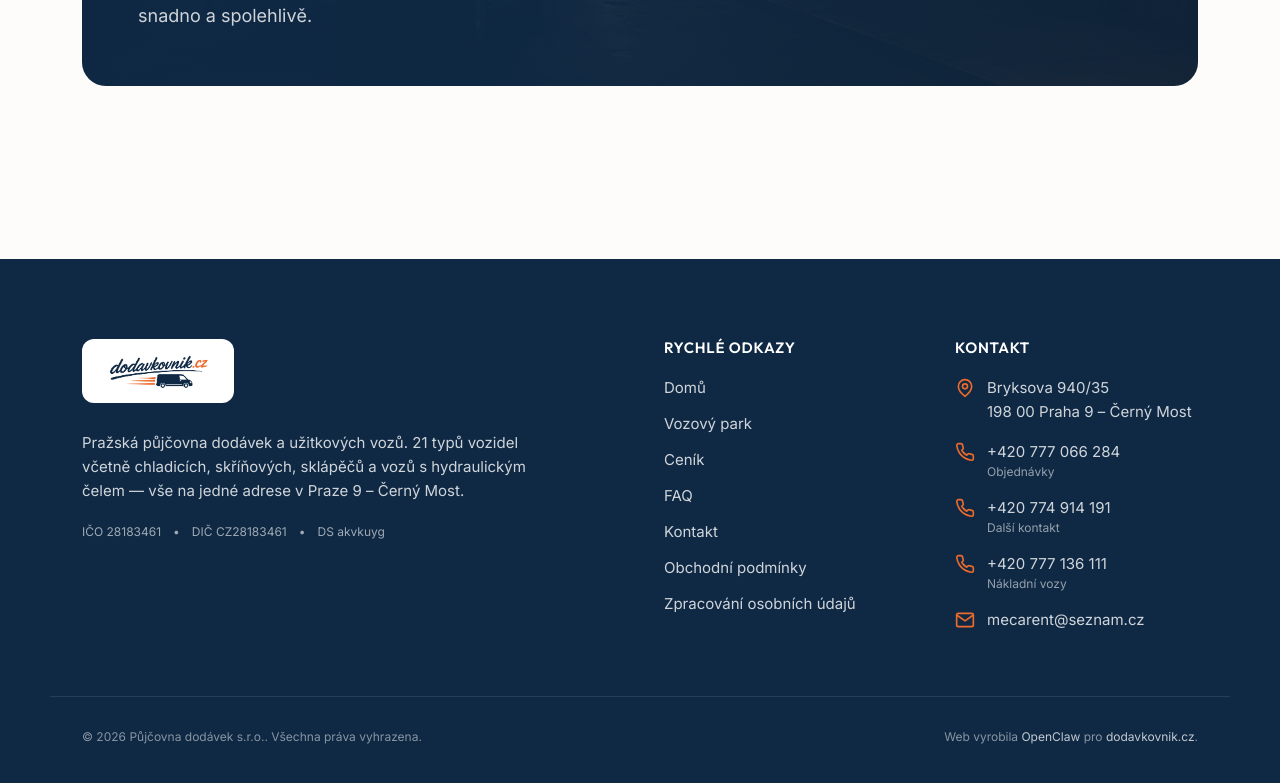
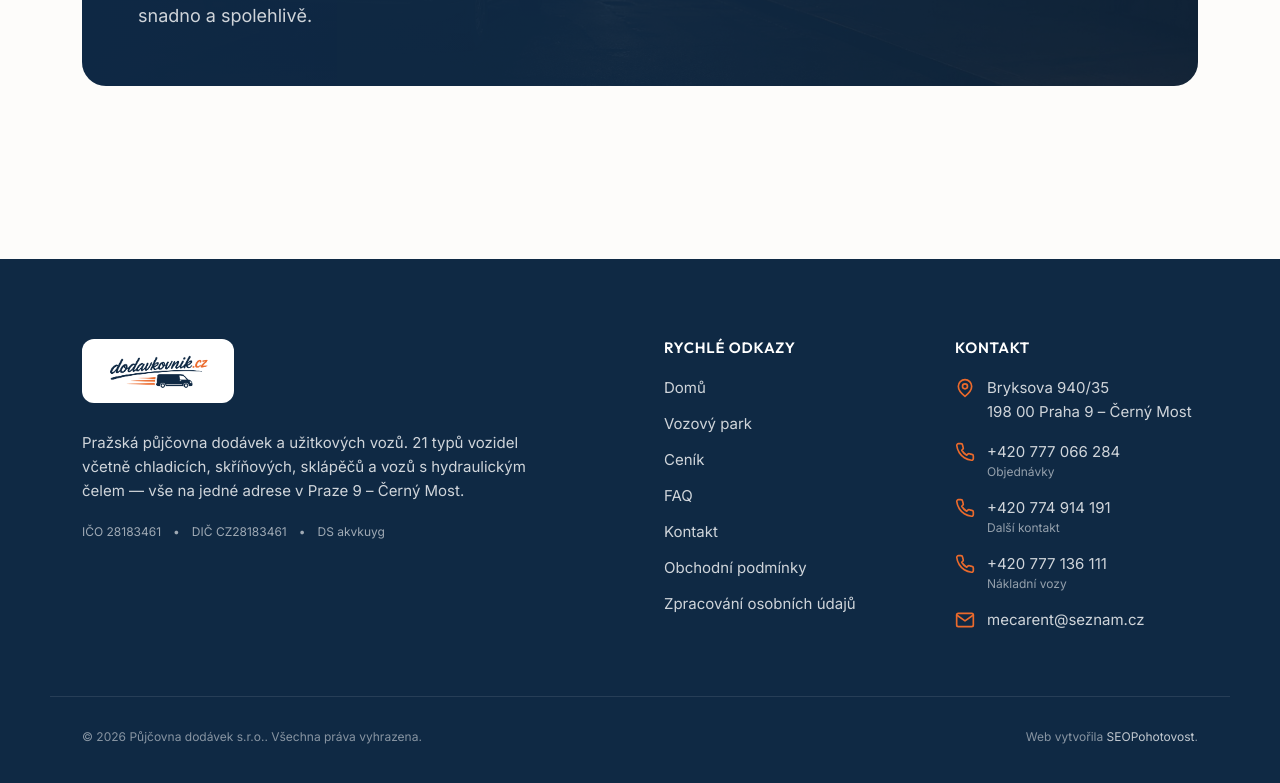
Before and after one commit to davidvacek1/dodavkovnik-cz, a Next.js app: page / in a window 1280 px wide. Shown: the part 7029-7812 px from the top of the page. Built offline with nearby package versions, Linux system fonts and the light colour scheme; no server answers.

Commit message:
Footer credit: vyrobila OpenClaw → vytvořila SEOPohotovost (link)

```diff
--- a/components/layout/Footer.tsx
+++ b/components/layout/Footer.tsx
@@ -106,9 +106,16 @@ export default function Footer() {
       <div className="container-site mt-16 pt-8 border-t border-white/10 flex flex-col md:flex-row md:items-center md:justify-between gap-4 text-xs text-white/50">
         <p>© {year} {company.name}. Všechna práva vyhrazena.</p>
         <p>
-          Web vyrobila <span className="text-white/75">OpenClaw</span> pro
-          {" "}
-          <span className="text-white/75">dodavkovnik.cz</span>.
+          Web vytvořila{" "}
+          <a
+            href="https://seopohotovost.cz"
+            target="_blank"
+            rel="noopener"
+            className="text-white/75 hover:text-[var(--brand-orange)]"
+          >
+            SEOPohotovost
+          </a>
+          .
         </p>
       </div>
     </footer>
```
